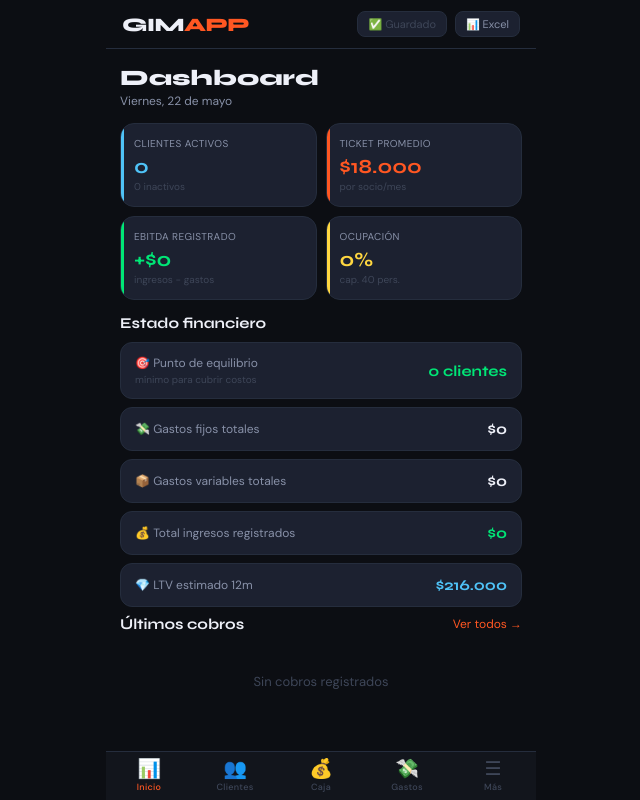
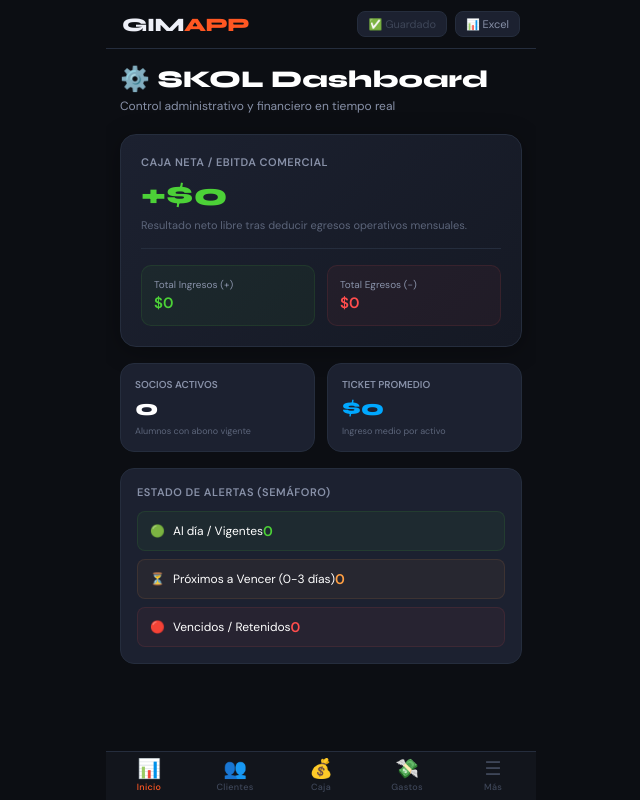
Before and after one commit to benja-26/gimapp, a React (Vite) app: page / in a window 1280 px wide. Shown: the whole page, without its empty margins (319-959 px from the left). Built offline with nearby package versions, Linux system fonts and the light colour scheme.

Commit message:
feat: reportes reales de ebitda y kpis unificados

```diff
--- a/src/pages/PageDash.jsx
+++ b/src/pages/PageDash.jsx
@@ -1,40 +1,145 @@
-import { KCard, KRow, TxItem, SecH } from "../components/ui.jsx"
-import { fmt, fdate } from "../utils/helpers.js"
+import { fmt } from "../utils/helpers.js"
 
-export default function PageDash({ clientes, ingresos, gastos_fijos, gastos_var, config, onNav }) {
-  const act    = clientes.filter(c => c.estado === "Activo")
-  const totIng = ingresos.reduce((s, i) => s + (i.monto || 0), 0)
-  const totGF  = gastos_fijos.reduce((s, g) => s + (g.monto || 0), 0)
-  const totGV  = gastos_var.reduce((s, g) => s + (g.monto || 0), 0)
-  const ticket = act.length ? act.reduce((s, c) => s + (c.precio || 0), 0) / act.length : config.ticket
-  const ebitda = totIng - totGF - totGV
-  const ocup   = ((act.length / (config.cap || 40)) * 100).toFixed(0)
-  const pe     = ticket ? Math.ceil((totGF + totGV) / ticket) : 0
-  const hoy    = new Date().toLocaleDateString("es-AR", { weekday:"long", day:"numeric", month:"long" })
+export default function PageDash({ clientes = [], ingresos = [], gastos_fijos = [], gastos_var = [] }) {
+
+  // 🧮 CÁLCULOS FINANCIEROS REALES EN TIEMPO REAL
+  const totalIngresos = ingresos.reduce((acc, curr) => acc + (curr.monto || 0), 0)
+  const totalEgresosFijos = gastos_fijos.reduce((acc, curr) => acc + (curr.monto || 0), 0)
+  const totalEgresosVar = gastos_var.reduce((acc, curr) => acc + (curr.monto || 0), 0)
+  const totalEgresos = totalEgresosFijos + totalEgresosVar
+
+  // EBITDA: Ganancia Neta Real
+  const ebitda = totalIngresos - totalEgresos
+
+  // 👥 MÉTRICAS DE CLIENTES Y SEMÁFORO
+  const sociosActivos = clientes.filter(c => c.estado === "Activo").length
+  const ticketPromedio = sociosActivos > 0 ? Math.round(totalIngresos / sociosActivos) : 0
+
+  // Contadores para el Semáforo de cobros
+  let alDia = 0
+  let proximos = 0
+  let vencidos = 0
+
+  clientes.forEach(c => {
+    if (!c.vencimiento) return
+    const hoy = new Date()
+    hoy.setHours(0, 0, 0, 0)
+    const vto = new Date(c.vencimiento + "T00:00:00")
+    vto.setHours(0, 0, 0, 0)
+
+    const diffTiempo = vto.getTime() - hoy.getTime()
+    const diffDias = Math.ceil(diffTiempo / (1000 * 60 * 60 * 24))
+
+    if (diffDias < 0) {
+      vencidos++
+    } else if (diffDias <= 3) {
+      proximos++
+    } else {
+      alDia++
+    }
+  })
 
   return (
-    <div>
-      <div style={{ fontFamily:"'Syne',sans-serif", fontSize:22, fontWeight:800, marginBottom:2 }}>Dashboard</div>
-      <div style={{ fontSize:12, color:"#8891a8", marginBottom:14 }}>{hoy.charAt(0).toUpperCase()+hoy.slice(1)}</div>
-      <div style={{ display:"grid", gridTemplateColumns:"1fr 1fr", gap:9, marginBottom:14 }}>
-        <KCard label="Clientes activos"  value={act.length} sub={clientes.filter(c=>c.estado==="Inactivo").length+" inactivos"} color="#4fc3f7"/>
-        <KCard label="Ticket promedio"   value={"$"+fmt(ticket)} sub="por socio/mes" color="#ff5722"/>
-        <KCard label="EBITDA registrado" value={(ebitda>=0?"+":"")+"$"+fmt(ebitda)} sub="ingresos − gastos" color={ebitda>=0?"#00e676":"#ff4444"}/>
-        <KCard label="Ocupación"         value={ocup+"%"} sub={"cap. "+config.cap+" pers."} color={+ocup>=60?"#00e676":"#ffd740"}/>
+    <div style={{ paddingBottom: 20 }}>
+      {/* Encabezado del Dashboard */}
+      <div style={{ marginBottom: 20 }}>
+        <h1 style={{ fontSize: 24, fontWeight: 800, color: "#ffffff", fontFamily: "'Syne', sans-serif", margin: 0 }}>
+          ⚙️ SKOL Dashboard
+        </h1>
+        <p style={{ fontSize: 12, color: "#8891a8", margin: "4px 0 0 0" }}>Control administrativo y financiero en tiempo real</p>
       </div>
-      <SecH title="Estado financiero"/>
-      {[
-        {l:"🎯 Punto de equilibrio",       v:pe+" clientes",    c:act.length>=pe?"#00e676":"#ff4444", s:"mínimo para cubrir costos"},
-        {l:"💸 Gastos fijos totales",       v:"$"+fmt(totGF),   c:"#eef0f8"},
-        {l:"📦 Gastos variables totales",   v:"$"+fmt(totGV),   c:"#eef0f8"},
-        {l:"💰 Total ingresos registrados", v:"$"+fmt(totIng),  c:"#00e676"},
-        {l:"💎 LTV estimado 12m",           v:"$"+fmt(ticket*12), c:"#4fc3f7"},
-      ].map(r => <KRow key={r.l} label={r.l} value={r.v} color={r.c} sub={r.s}/>)}
-      <SecH title="Últimos cobros" action="Ver todos →" onAction={()=>onNav("ingresos")}/>
-      {[...ingresos].reverse().slice(0,4).map(i => (
-        <TxItem key={i.id} concepto={i.concepto} detalle={fdate(i.fecha)+" · "+i.categoria+" · "+i.pago} monto={i.monto}/>
-      ))}
-      {!ingresos.length && <div style={{textAlign:"center",padding:"30px 0",color:"#3e4658",fontSize:13}}>Sin cobros registrados</div>}
+
+      {/* 📊 SECCIÓN FINANCIERA PRINCIPAL (Panel Satinado) */}
+      <div style={{
+        background: "linear-gradient(135deg, #1c2130 0%, #151924 100%)",
+        border: "1px solid #252d3d",
+        borderRadius: 16,
+        padding: 20,
+        marginBottom: 16,
+        boxShadow: "0 4px 25px rgba(0,0,0,0.3)"
+      }}>
+        <div style={{ fontSize: 11, color: "#8891a8", fontWeight: 600, textTransform: "uppercase", letterSpacing: 0.5 }}>
+          Caja Neta / EBITDA Comercial
+        </div>
+        <div style={{
+          fontSize: 32,
+          fontWeight: 800,
+          color: ebitda >= 0 ? "#4cd137" : "#ff4d4d",
+          marginTop: 6,
+          fontFamily: "'Syne', sans-serif"
+        }}>
+          {ebitda >= 0 ? "+" : ""}${fmt(ebitda)}
+        </div>
+        <p style={{ fontSize: 11, color: "#5c657a", margin: "4px 0 0 0" }}>
+          Resultado neto libre tras deducir egresos operativos mensuales.
+        </p>
+
+        <div style={{ height: 1, background: "#252d3d", margin: "16px 0" }} />
+
+        {/* Grilla de Ingresos vs Egresos */}
+        <div style={{ display: "grid", gridTemplateColumns: "1fr 1fr", gap: 12 }}>
+          <div style={{ background: "rgba(76, 209, 55, 0.05)", padding: 12, borderRadius: 10, border: "1px solid rgba(76, 209, 55, 0.1)" }}>
+            <div style={{ fontSize: 10, color: "#8891a8" }}>Total Ingresos (+)</div>
+            <div style={{ fontSize: 15, fontWeight: 700, color: "#4cd137", marginTop: 2 }}>${fmt(totalIngresos)}</div>
+          </div>
+          <div style={{ background: "rgba(255, 77, 77, 0.05)", padding: 12, borderRadius: 10, border: "1px solid rgba(255, 77, 77, 0.1)" }}>
+            <div style={{ fontSize: 10, color: "#8891a8" }}>Total Egresos (-)</div>
+            <div style={{ fontSize: 15, fontWeight: 700, color: "#ff4d4d", marginTop: 2 }}>${fmt(totalEgresos)}</div>
+          </div>
+        </div>
+      </div>
+
+      {/* 📈 SECCIÓN TARJETAS DE RENDIMIENTO */}
+      <div style={{ display: "grid", gridTemplateColumns: "1fr 1fr", gap: 12, marginBottom: 16 }}>
+        <div style={{ background: "#1c2130", border: "1px solid #252d3d", borderRadius: 14, padding: 14 }}>
+          <div style={{ fontSize: 10, color: "#8891a8", fontWeight: 600 }}>SOCIOS ACTIVOS</div>
+          <div style={{ fontSize: 22, fontWeight: 800, color: "#ffffff", marginTop: 4, fontFamily: "'Syne', sans-serif" }}>
+            {sociosActivos}
+          </div>
+          <div style={{ fontSize: 9, color: "#5c657a", marginTop: 4 }}>Alumnos con abono vigente</div>
+        </div>
+
+        <div style={{ background: "#1c2130", border: "1px solid #252d3d", borderRadius: 14, padding: 14 }}>
+          <div style={{ fontSize: 10, color: "#8891a8", fontWeight: 600 }}>TICKET PROMEDIO</div>
+          <div style={{ fontSize: 22, fontWeight: 800, color: "#00a8ff", marginTop: 4, fontFamily: "'Syne', sans-serif" }}>
+            ${fmt(ticketPromedio)}
+          </div>
+          <div style={{ fontSize: 9, color: "#5c657a", marginTop: 4 }}>Ingreso medio por activo</div>
+        </div>
+      </div>
+
+      {/* 🚦 SECCIÓN ESTADO DEL SEMÁFORO DE COBROS */}
+      <div style={{ background: "#1c2130", border: "1px solid #252d3d", borderRadius: 14, padding: 16 }}>
+        <div style={{ fontSize: 11, color: "#8891a8", fontWeight: 600, marginBottom: 12, textTransform: "uppercase", letterSpacing: 0.5 }}>
+          Estado de Alertas (Semáforo)
+        </div>
+
+        <div style={{ display: "flex", flexDirection: "column", gap: 8 }}>
+          {/* Al día */}
+          <div style={{ display: "flex", alignItems: "center", justifyInbound: "space-between", background: "rgba(76, 209, 55, 0.05)", padding: "10px 12px", borderRadius: 8, border: "1px solid rgba(76, 209, 55, 0.1)" }}>
+            <div style={{ display: "flex", alignItems: "center", gap: 8, fontSize: 12, color: "#ffffff" }}>
+              <span style={{ color: "#4cd137" }}>🟢</span> Al día / Vigentes
+            </div>
+            <div style={{ fontSize: 14, fontWeight: 700, color: "#4cd137" }}>{alDia}</div>
+          </div>
+
+          {/* Próximos */}
+          <div style={{ display: "flex", alignItems: "center", justifyInbound: "space-between", background: "rgba(255, 159, 67, 0.05)", padding: "10px 12px", borderRadius: 8, border: "1px solid rgba(255, 159, 67, 0.1)" }}>
+            <div style={{ display: "flex", alignItems: "center", gap: 8, fontSize: 12, color: "#ffffff" }}>
+              <span style={{ color: "#ff9f43" }}>⏳</span> Próximos a Vencer (0-3 días)
+            </div>
+            <div style={{ fontSize: 14, fontWeight: 700, color: "#ff9f43" }}>{proximos}</div>
+          </div>
+
+          {/* Vencidos */}
+          <div style={{ display: "flex", alignItems: "center", justifyInbound: "space-between", background: "rgba(255, 77, 77, 0.05)", padding: "10px 12px", borderRadius: 8, border: "1px solid rgba(255, 77, 77, 0.1)" }}>
+            <div style={{ display: "flex", alignItems: "center", gap: 8, fontSize: 12, color: "#ffffff" }}>
+              <span style={{ color: "#ff4d4d" }}>🔴</span> Vencidos / Retenidos
+            </div>
+            <div style={{ fontSize: 14, fontWeight: 700, color: "#ff4d4d" }}> {vencidos} </div>
+          </div>
+        </div>
+      </div>
     </div>
   )
 }
```
